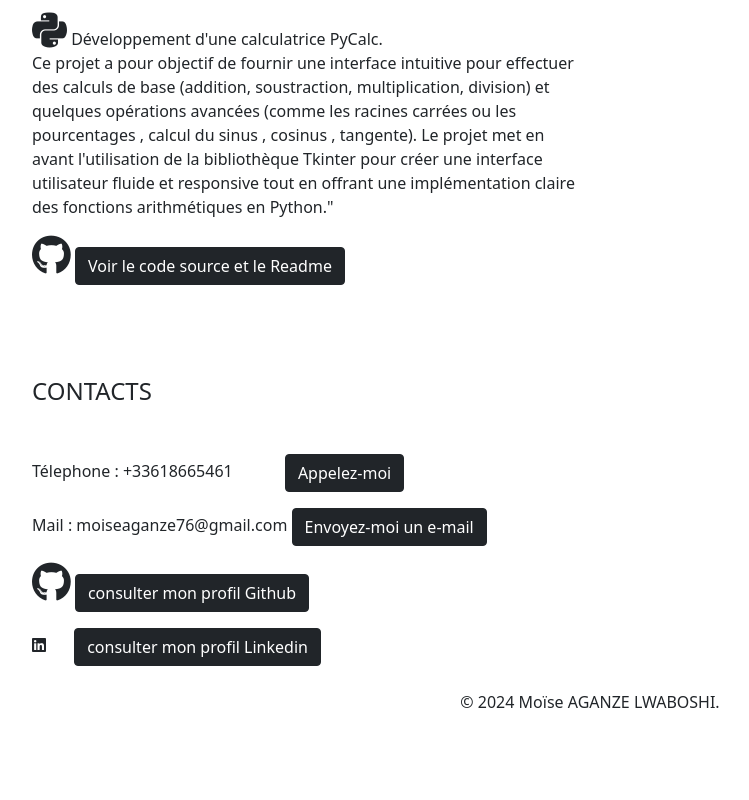
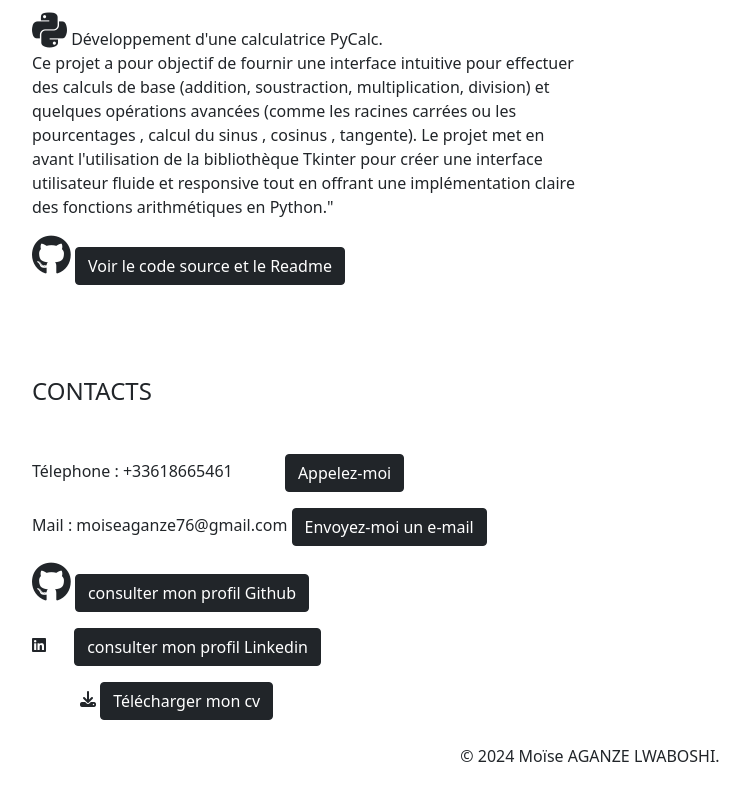
Before and after one commit to IrALm/portfolio, a plain HTML site: page index.html in a window 1280 px wide. Shown: the part 3072-3872 px from the top of the page, without its empty margins (50-799 px from the left). Before the commit the page ends 3834 px from the top, so only its background shows below. Drawn offline with nearby package versions, Linux system fonts and the light colour scheme.

Commit message:
feat(contact): ajoute le CV en téléchargement

```diff
--- a/index.html
+++ b/index.html
@@ -303,6 +303,12 @@
                     <i class="fa-brands fa-linkedin"></i>
                     <span class="px-4"><a href="https://www.linkedin.com/in/mo%C3%AFse-aganze-lwaboshi-657302254/" class="btn btn-dark"> consulter mon profil Linkedin</a></span>
                 </p>
+                <p>
+                    <span class="px-5 my-5">
+                        <i class="fas fa-download"></i>
+                        <a href="CvMoise.pdf" download class="btn btn-dark">Télécharger mon cv</a>
+                    </span>
+                </p>
 
                 <div class="text-center mt-4">
                     <p>&copy; 2024 Moïse AGANZE LWABOSHI.</p>
```
Also changed, not shown: 1 other file.
